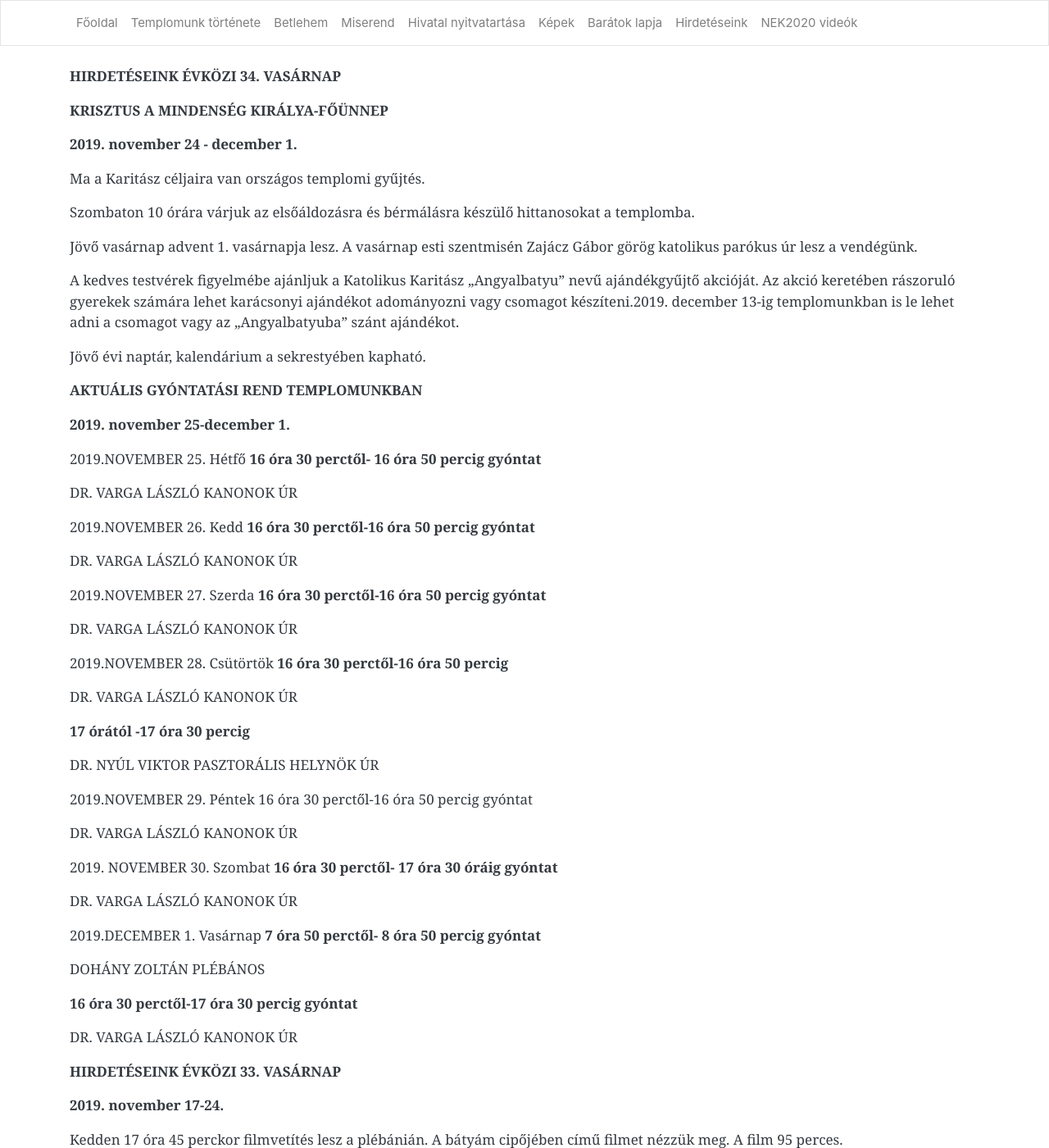
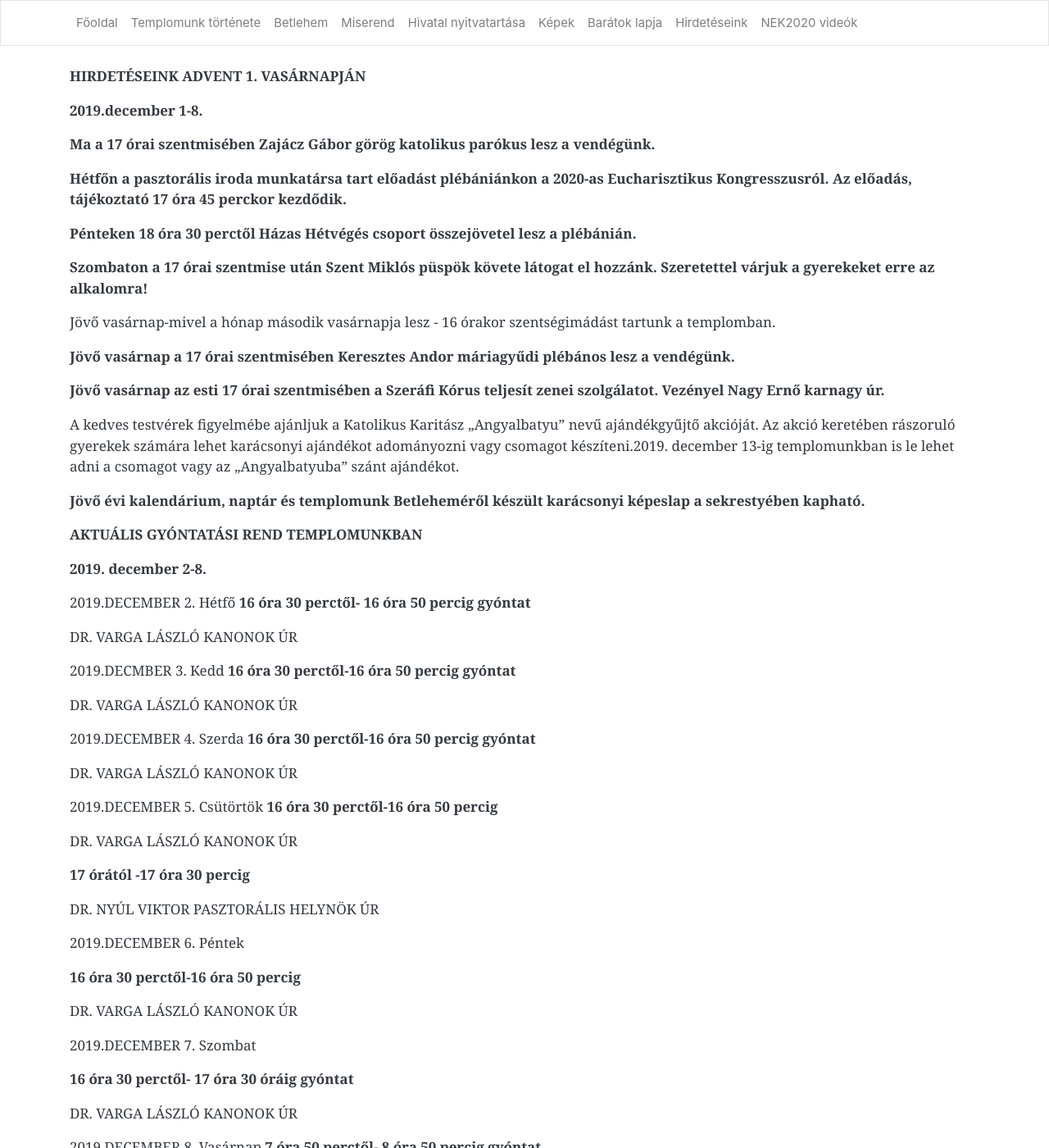
Before and after one commit to pecsi-ferences/pecsi-ferences.github.io, a Jekyll site: the page built from hirdeteseink.md, in a window 1280 px wide and 1400 px high. Shown: the whole window at 82% size. Built offline with Jekyll 4.4.1, drawn with Linux system fonts in a browser that asks for light colours; nearby versions of some CDN libraries; some of the changed text lies outside the part shown.

Commit message:
Update from Forestry.io Zoltán Dohány updated hirdeteseink.md

```diff
--- a/hirdeteseink.md
+++ b/hirdeteseink.md
@@ -3,6 +3,72 @@ layout: default
 title: Hirdetéseink
 
 ---
+**HIRDETÉSEINK ADVENT 1. VASÁRNAPJÁN**
+
+**2019.december 1-8.**
+
+**Ma a 17 órai szentmisében Zajácz Gábor görög katolikus parókus lesz a vendégünk.**
+
+**Hétfőn a pasztorális iroda munkatársa tart előadást plébániánkon a 2020-as Eucharisztikus Kongresszusról. Az előadás, tájékoztató 17 óra 45 perckor kezdődik.**
+
+**Pénteken 18 óra 30 perctől Házas Hétvégés csoport összejövetel lesz a plébánián.**
+
+**Szombaton a 17 órai szentmise után Szent Miklós püspök követe látogat el hozzánk. Szeretettel várjuk a gyerekeket erre az alkalomra!**
+
+Jövő vasárnap-mivel a hónap második vasárnapja lesz - 16 órakor szentségimádást tartunk a templomban.
+
+**Jövő vasárnap a 17 órai szentmisében Keresztes Andor máriagyűdi plébános lesz a vendégünk.**
+
+**Jövő vasárnap az esti 17 órai szentmisében a Szeráfi Kórus teljesít zenei szolgálatot. Vezényel Nagy Ernő karnagy úr.**
+
+A kedves testvérek figyelmébe ajánljuk a Katolikus Karitász „Angyalbatyu” nevű ajándékgyűjtő akcióját. Az akció keretében rászoruló gyerekek számára lehet karácsonyi ajándékot adományozni vagy csomagot készíteni.2019. december 13-ig templomunkban is le lehet adni a csomagot vagy az „Angyalbatyuba” szánt ajándékot.
+
+**Jövő évi kalendárium, naptár és templomunk Betleheméről készült karácsonyi képeslap a sekrestyében kapható.**
+
+**AKTUÁLIS GYÓNTATÁSI REND TEMPLOMUNKBAN**
+
+**2019. december 2-8.**
+
+2019\.DECEMBER 2. Hétfő **16 óra 30 perctől- 16 óra 50 percig gyóntat**
+
+DR. VARGA LÁSZLÓ KANONOK ÚR
+
+2019\.DECMBER 3. Kedd **16 óra 30 perctől-16 óra 50 percig gyóntat**
+
+DR. VARGA LÁSZLÓ KANONOK ÚR
+
+2019\.DECEMBER 4. Szerda **16 óra 30 perctől-16 óra 50 percig gyóntat**
+
+DR. VARGA LÁSZLÓ KANONOK ÚR
+
+2019\.DECEMBER 5. Csütörtök **16 óra 30 perctől-16 óra 50 percig**
+
+DR. VARGA LÁSZLÓ KANONOK ÚR
+
+**17 órától -17 óra 30 percig**
+
+DR. NYÚL VIKTOR PASZTORÁLIS HELYNÖK ÚR
+
+2019\.DECEMBER 6. Péntek
+
+**16 óra 30 perctől-16 óra 50 percig**
+
+DR. VARGA LÁSZLÓ KANONOK ÚR
+
+2019\.DECEMBER 7. Szombat
+
+**16 óra 30 perctől- 17 óra 30 óráig gyóntat**
+
+DR. VARGA LÁSZLÓ KANONOK ÚR
+
+2019\.DECEMBER 8. Vasárnap **7 óra 50 perctől- 8 óra 50 percig gyóntat**
+
+DOHÁNY ZOLTÁN PLÉBÁNOS
+
+**16 óra 30 perctől-17 óra 30 percig gyóntat**
+
+DR. VARGA LÁSZLÓ KANONOK ÚR
+
 **HIRDETÉSEINK ÉVKÖZI 34. VASÁRNAP**
 
 **KRISZTUS A MINDENSÉG KIRÁLYA-FŐÜNNEP**
```
